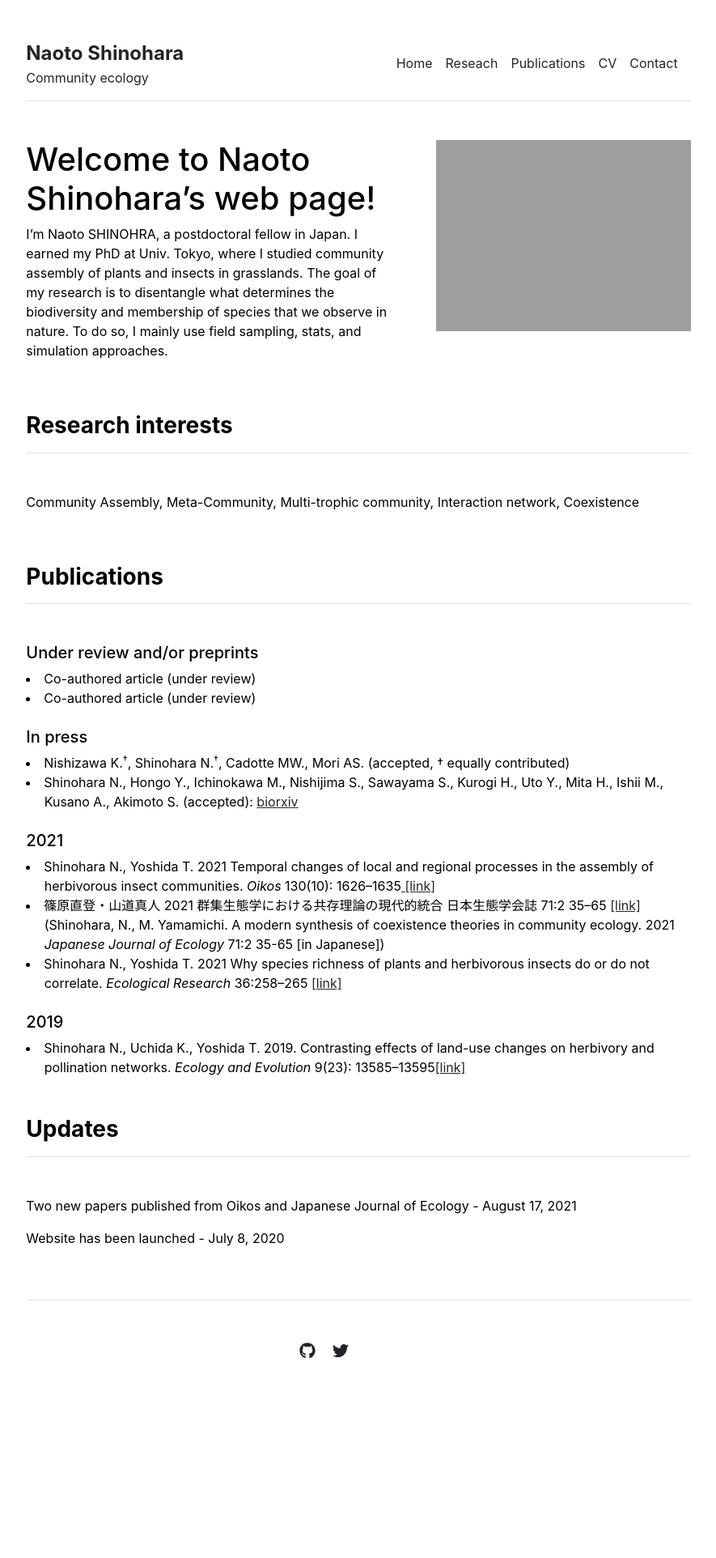
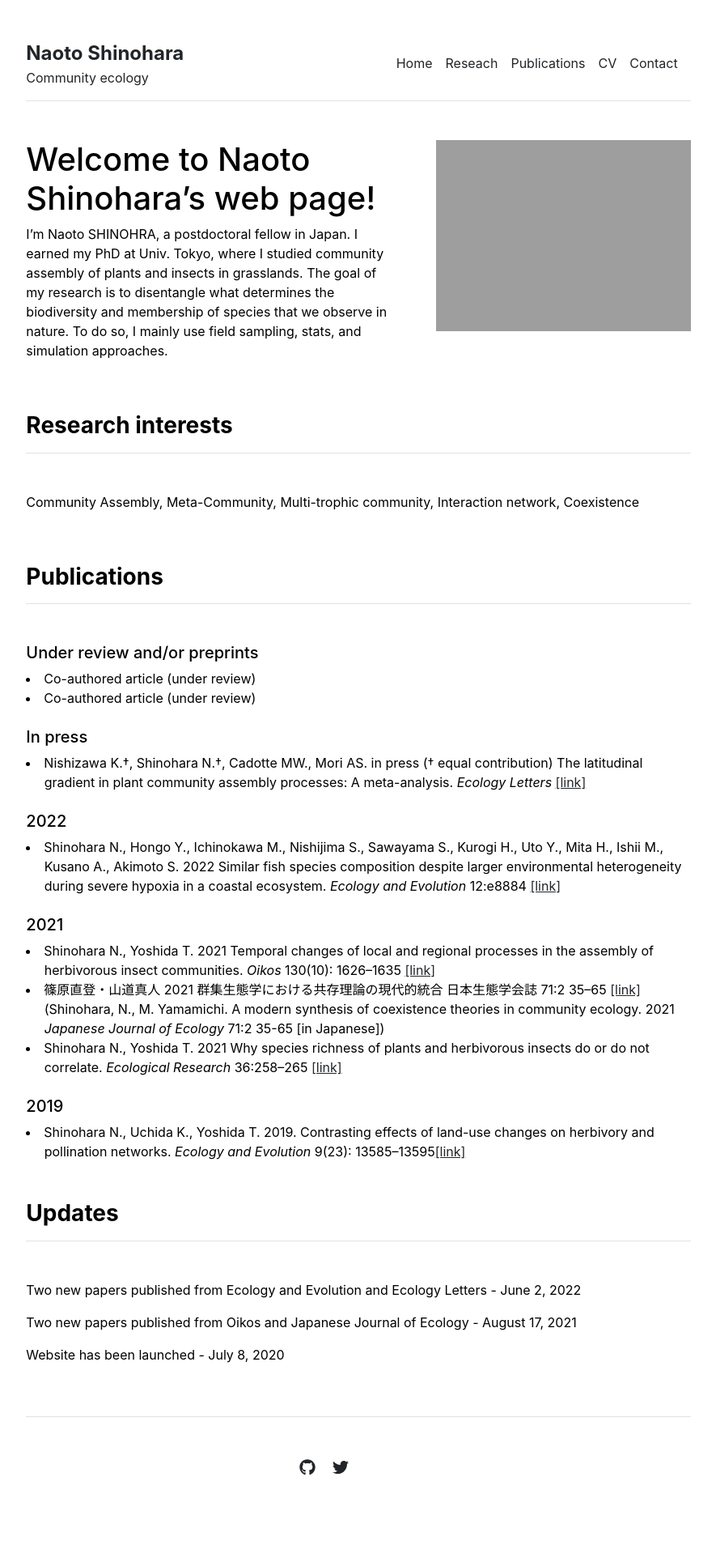
Before and after one commit to snaoto/snaoto.github.io, a Jekyll site: the page built from index.md, in a window 1280 px wide. Shown: the whole page at 81% size, without its empty margins (197-1082 px from the left). Built offline with Jekyll 4.4.1, drawn with Linux system fonts in a browser that asks for light colours; before the commit the page ends 1780 px from its top, so only the background shows below that.

Commit message:
updated publications

```diff
--- a/_includes/publications.html
+++ b/_includes/publications.html
@@ -27,11 +27,13 @@
     <li>Co-authored article (under review)</li>
 
     <br><h5>In press</h5>
-    <li>Nishizawa K.<sup>†</sup>, Shinohara N.<sup>†</sup>, Cadotte MW., Mori AS. (accepted, † equally contributed)</li>
-    <li>Shinohara N., Hongo Y., Ichinokawa M., Nishijima S., Sawayama S., Kurogi H., Uto Y., Mita H., Ishii M., Kusano A., Akimoto S. (accepted): <a href = https://www.biorxiv.org/content/10.1101/2021.04.29.442042v1 target="_blank">biorxiv</a></li>
+    <li>Nishizawa K.†, Shinohara N.†, Cadotte MW., Mori AS. in press († equal contribution) The latitudinal gradient in plant community assembly processes: A meta-analysis. <i>Ecology Letters</i>  <a href = https://onlinelibrary.wiley.com/doi/epdf/10.1111/ele.14019 target = "_blank"> [link] </a></li>
+
+    <br><h5>2022</h5>
+    <li>Shinohara N., Hongo Y., Ichinokawa M., Nishijima S., Sawayama S., Kurogi H., Uto Y., Mita H., Ishii M., Kusano A., Akimoto S. 2022 Similar fish species composition despite larger environmental heterogeneity during severe hypoxia in a coastal ecosystem. <i>Ecology and Evolution</i> 12:e8884 <a href = https://onlinelibrary.wiley.com/doi/full/10.1002/ece3.8884 target="_blank"> [link] </a></li>
 
     <br><h5>2021</h5>
-    <li>Shinohara N., Yoshida T. 2021 Temporal changes of local and regional processes in the assembly of herbivorous insect communities. <i>Oikos</i> 130(10): 1626–1635<a href = https://onlinelibrary.wiley.com/doi/full/10.1111/oik.08350 target = "_blank"> [link] </a></li>
+    <li>Shinohara N., Yoshida T. 2021 Temporal changes of local and regional processes in the assembly of herbivorous insect communities. <i>Oikos</i> 130(10): 1626–1635 <a href = https://onlinelibrary.wiley.com/doi/full/10.1111/oik.08350 target = "_blank"> [link] </a></li>
     <li>篠原直登・山道真人 2021 群集生態学における共存理論の現代的統合 日本生態学会誌 71:2 35–65 <a href = https://www.jstage.jst.go.jp/article/seitai/71/2/71_35/_article/-char/ja target = "_blank"> [link] </a> <br>(Shinohara, N., M. Yamamichi. A modern synthesis of coexistence theories in community ecology. 2021 <i>Japanese Journal of Ecology</i> 71:2 35-65 [in Japanese])</br> </li>
     <li>Shinohara N., Yoshida T. 2021 Why species richness of plants and herbivorous insects do or do not correlate. <i>Ecological Research</i> 36:258–265 <a href = https://esj-journals.onlinelibrary.wiley.com/doi/10.1111/1440-1703.12189 target="_blank">[link]</a></li>
 
--- /dev/null
+++ b/_posts/2022-06-02-new_papers.md
@@ -0,0 +1,4 @@
+---
+layout: post
+title: "Two new papers published from Ecology and Evolution and Ecology Letters"
+---
```
